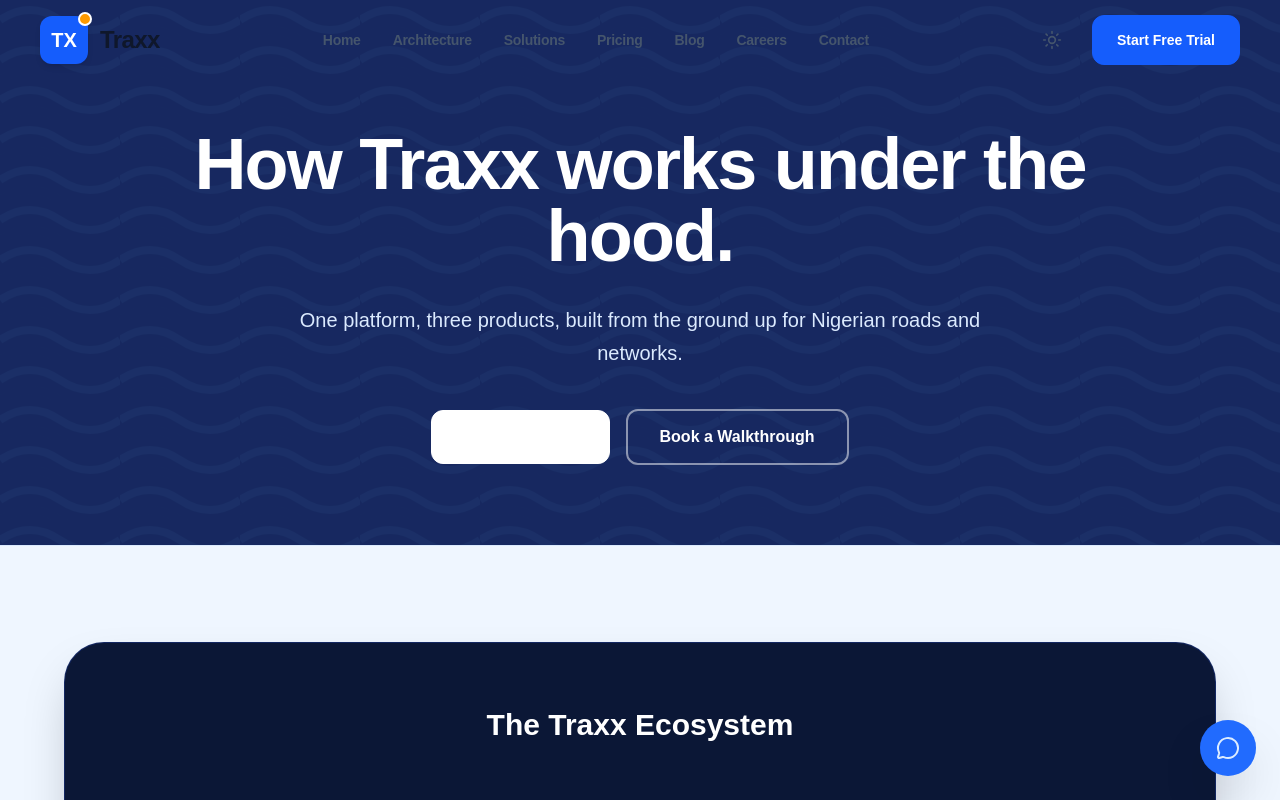
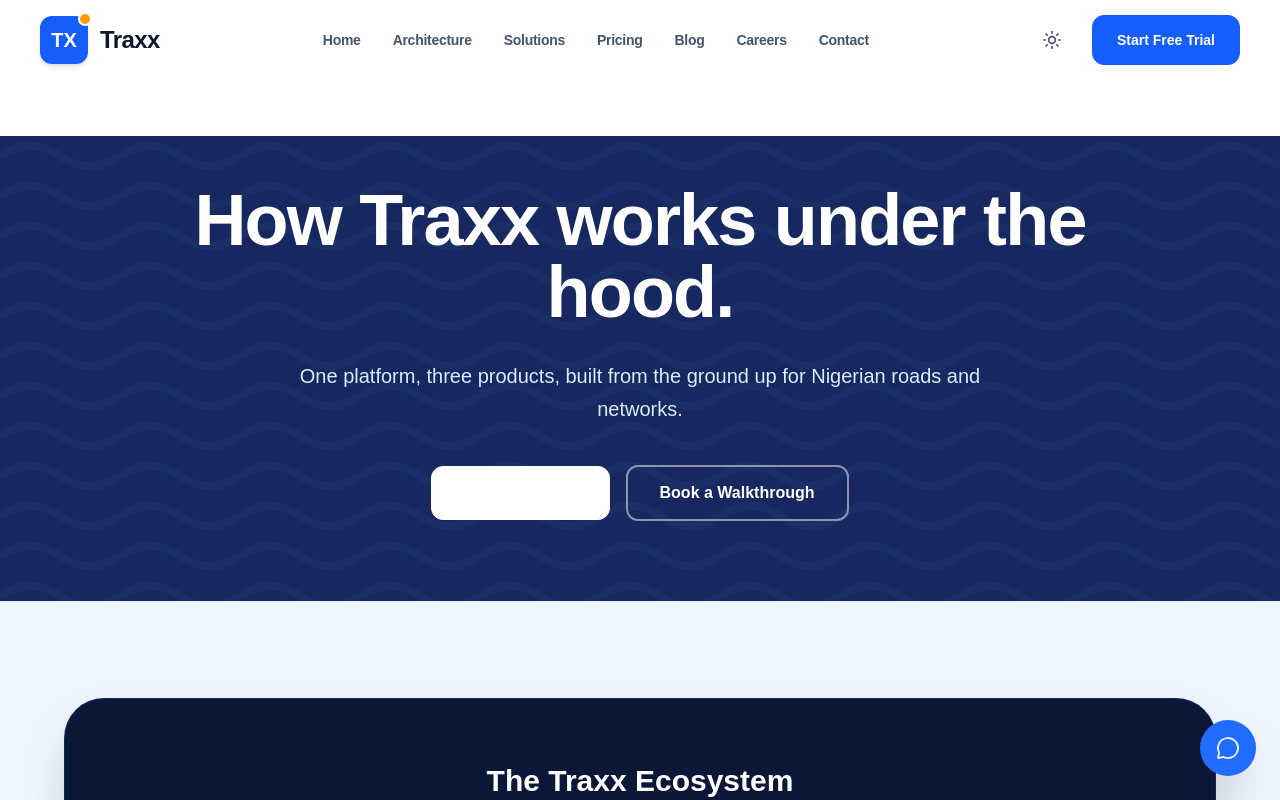
Before and after one commit to abrahamisaiah129/THRAXX, a Next.js app in the folder traxx-web/: page /architecture in a window 1280 px wide. Shown: the top 800 px of the page. Built offline with nearby package versions, Linux system fonts and the light colour scheme.

Commit message:
style: add white spacer block above architecture hero to fix navbar text visibility

```diff
--- a/traxx-web/src/app/architecture/page.tsx
+++ b/traxx-web/src/app/architecture/page.tsx
@@ -7,9 +7,12 @@
 
   return (
     <div className="bg-white dark:bg-[#020817] text-slate-900 dark:text-slate-50 min-h-screen pb-24">
+      {/* Spacer for fixed transparent navbar */}
+      <div className="h-[96px] md:h-[136px] w-full bg-white dark:bg-[#020817]"></div>
+
       {/* 1. HERO */}
       <section
-        className="relative pt-32 pb-20 px-6 bg-blue-900 text-white overflow-hidden"
+        className="relative pt-12 pb-20 px-6 bg-blue-900 text-white overflow-hidden"
         style={{ backgroundImage: `url("${wavePattern}")`, backgroundSize: '120px 40px' }}
       >
         <div className="absolute inset-0 bg-blue-950/80" />
```
